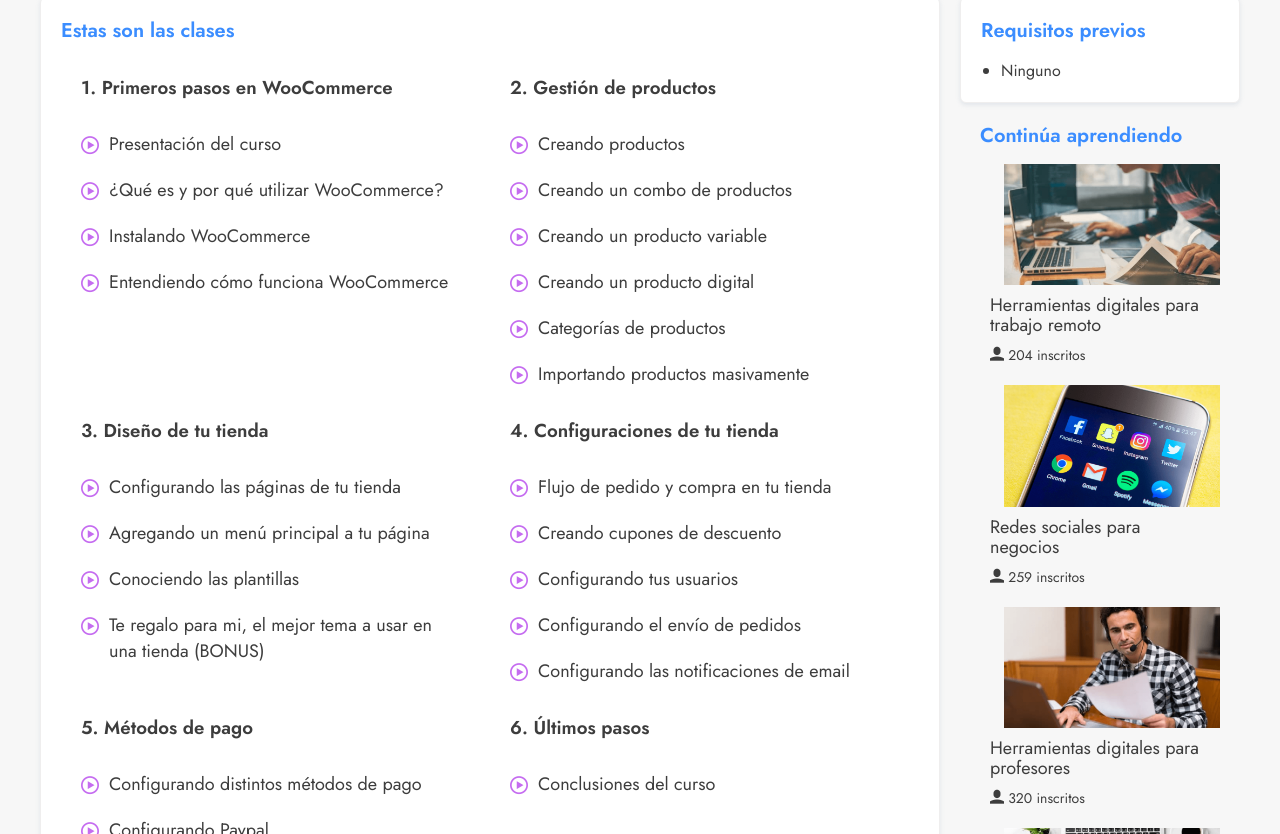
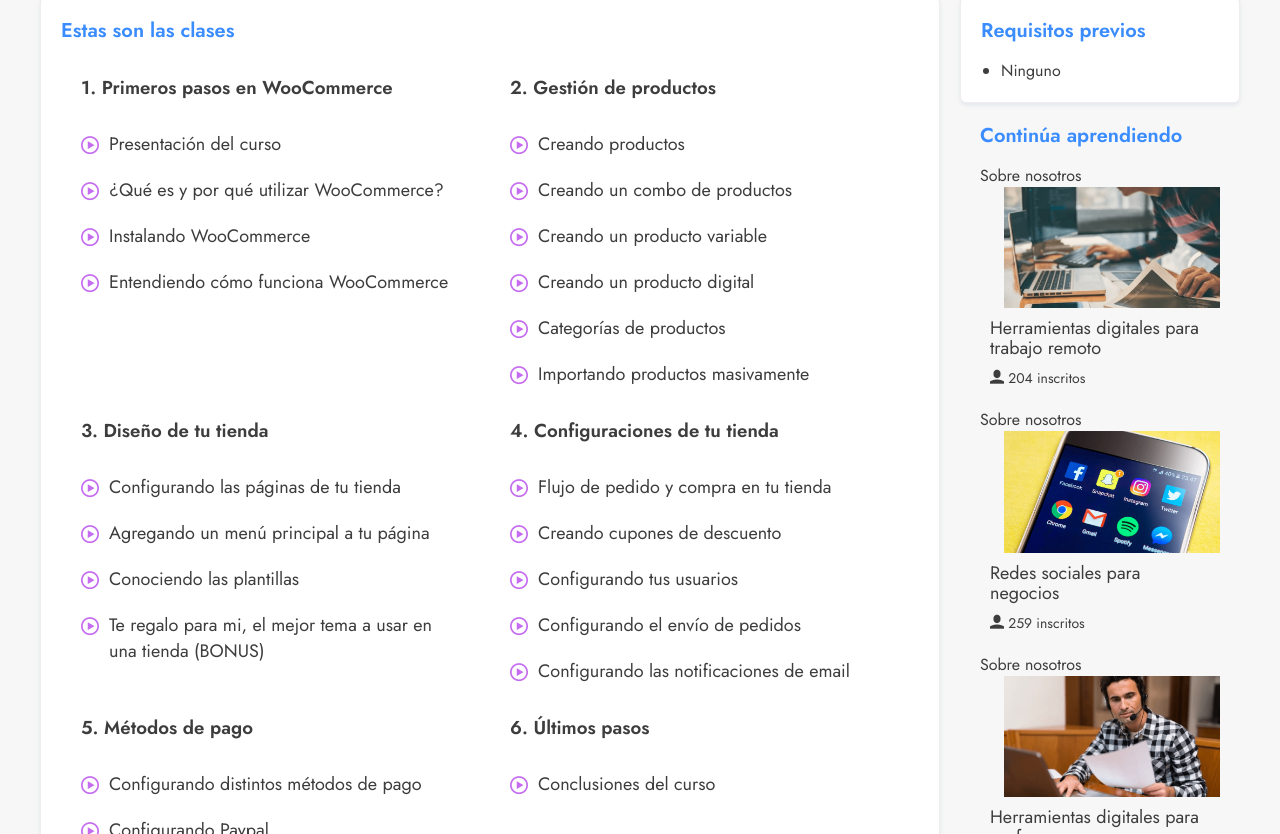
Before and after one commit to angelolev/idp, a React (Create React App) app: page /cursos/cm in a window 1280 px wide. Shown: the part 986-1820 px from the top of the page. Built offline with nearby package versions, Linux system fonts and the light colour scheme; no server answers.

Commit message:
refactored links

```diff
--- a/src/components/commons/Courses/RecommendedCourse.jsx
+++ b/src/components/commons/Courses/RecommendedCourse.jsx
@@ -1,9 +1,11 @@
 import React from "react";
+import { Link } from "react-router-dom";
 
 const RecommendedCourse = (props) => {
   const { courseImage, courseName, students, link } = props;
   return (
-    <a href={link}>
+    <Link to={link}>
+      Sobre nosotros
       <div className="recommended__course">
         <div className="course__image">
           <img src={courseImage} alt="" />
@@ -15,7 +17,7 @@
           </p>
         </div>
       </div>
-    </a>
+    </Link>
   );
 };
 
--- a/src/components/commons/Footer/Footer.jsx
+++ b/src/components/commons/Footer/Footer.jsx
@@ -1,5 +1,6 @@
 import React from "react";
 import logo from "./logo-white.svg";
+import { Link } from "react-router-dom";
 
 const Footer = () => (
   <footer className="footer">
@@ -21,16 +22,16 @@
         <div className="footer__menu">
           <ul>
             <li>
-              <a href="/sobre-nosotros">Sobre nosotros</a>
+              <Link to={`/sobre-nosotros`}>Sobre nosotros</Link>
             </li>
             <li>
               <a href="/#courses">Encuentra un curso</a>
             </li>
             <li>
-              <a href="/como-funciona">Cómo funciona</a>
+              <Link to={`/como-funciona`}>Cómo funciona</Link>
             </li>
             <li>
-              <a href="/terminos">Términos de uso</a>
+              <Link to={`/terminos`}>Términos de uso</Link>
             </li>
           </ul>
         </div>
--- a/src/components/commons/Nav/Nav.jsx
+++ b/src/components/commons/Nav/Nav.jsx
@@ -2,6 +2,7 @@
 import { auth } from "../../../services/firebase";
 import logo from "./logo-white.svg";
 import { getUserState } from "../../../utils/utils";
+import { Link } from "react-router-dom";
 
 const Nav = () => {
   const [scroll, setScroll] = useState(true);
@@ -40,9 +41,9 @@
     <nav className={navClasses}>
       <div className="nav__content">
         <div className="nav__left">
-          <a href="/">
+          <Link to={`/`}>
             <img src={logo} alt="Innodesign" />
-          </a>
+          </Link>
         </div>
         <div className="nav__right">
           <div className="nav__icon" onClick={showMenu}>
@@ -51,10 +52,10 @@
           <div className="nav__menu fadeIn" id="nav__menu">
             <ul>
               <li>
-                <a href="/#courses">Cursos</a>
+                <Link to={`/#courses`}>Cursos</Link>
               </li>
               <li>
-                <a href="/calendario">Calendario</a>
+                <Link to={`/calendario`}>Calendario</Link>
               </li>
             </ul>
             <ul>
@@ -63,13 +64,13 @@
               </li>
               <>
                 <li className="logged-out">
-                  <a href="/sign-in">Ingresar</a>
+                  <Link to={`/sign-in`}>Ingresar</Link>
                 </li>
 
                 <li className="logged-out">
-                  <a className="btn" href="/sign-up">
+                  <Link className="btn" to={`/sign-up`}>
                     Regístrate gratis
-                  </a>
+                  </Link>
                 </li>
               </>
             </ul>
```
